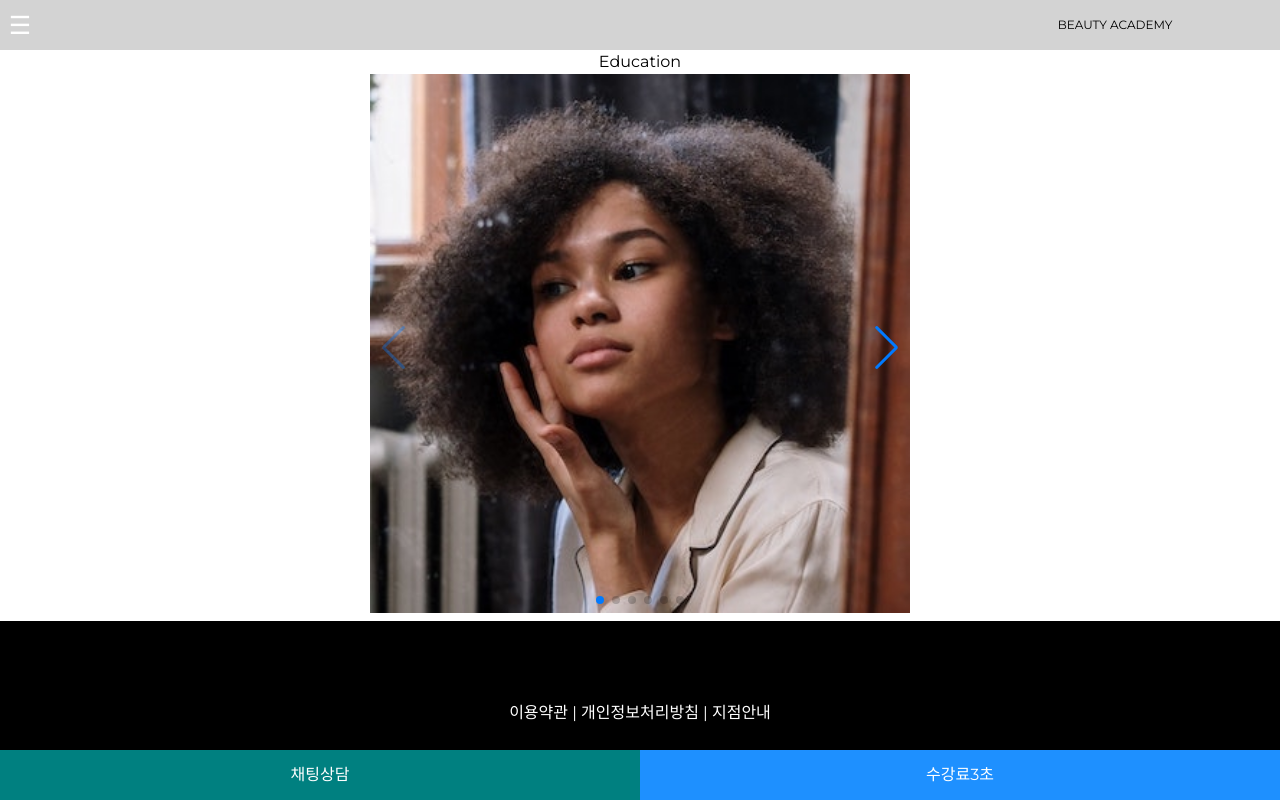
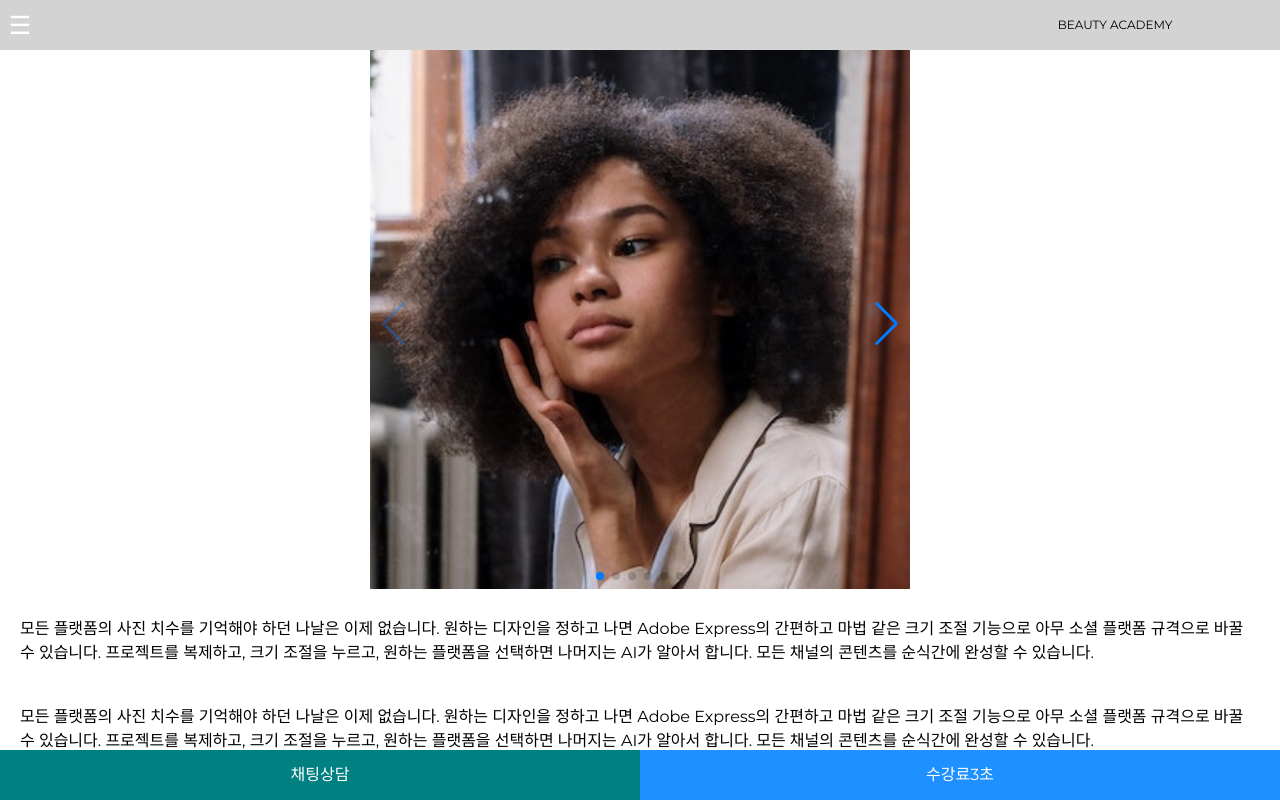
Before and after one commit to zizimoos/beauty-academy, a React (Create React App) app: page /education in a window 1280 px wide. Shown: the top 800 px of the page. Built offline with nearby package versions, Linux system fonts and the light colour scheme.

Commit message:
add textBox

```diff
--- a/src/Components/Carousel/CarouselResponse.js
+++ b/src/Components/Carousel/CarouselResponse.js
@@ -104,7 +104,13 @@ function CarouselResponse(props) {
         showIndicators={true}
         infiniteLoop={true}
         autoPlay={true}
+        interval={5000}
         showThumbs={false}
+        stopOnHover={true}
+        swipeable={true}
+        emulateTouch={true}
+        dynamicHeight={true}
+
         // onChange={onChange}
         // onClickItem={onClickItem}
         // onClickThumb={onClickThumb}
--- a/src/Components/Carousel/CarouselSwiper.js
+++ b/src/Components/Carousel/CarouselSwiper.js
@@ -108,7 +108,7 @@ function CarouselSwiper(props) {
         slidesPerView={1}
         navigation
         pagination={{ clickable: true }}
-        //   scrollbar={{ draggable: true }}
+        // scrollbar={{ draggable: true }}
         a11y={true}
         //   onSwiper={(swiper) => console.log(swiper)}
         //   onSlideChange={() => console.log("slide change")}
--- a/src/Scene/Education.js
+++ b/src/Scene/Education.js
@@ -11,12 +11,28 @@ const Container = styled.div`
   justify-content: center;
   align-items: center;
 `;
-
+const TextBox = styled.div`
+  width: 100vw;
+  padding: 20px;
+`;
 function Education(props) {
   return (
     <Container>
-      <div>Education</div>
       <CarouselSwiper />
+      <TextBox>
+        모든 플랫폼의 사진 치수를 기억해야 하던 나날은 이제 없습니다. 원하는
+        디자인을 정하고 나면 Adobe Express의 간편하고 마법 같은 크기 조절
+        기능으로 아무 소셜 플랫폼 규격으로 바꿀 수 있습니다. 프로젝트를
+        복제하고, 크기 조절을 누르고, 원하는 플랫폼을 선택하면 나머지는 AI가
+        알아서 합니다. 모든 채널의 콘텐츠를 순식간에 완성할 수 있습니다.
+      </TextBox>
+      <TextBox>
+        모든 플랫폼의 사진 치수를 기억해야 하던 나날은 이제 없습니다. 원하는
+        디자인을 정하고 나면 Adobe Express의 간편하고 마법 같은 크기 조절
+        기능으로 아무 소셜 플랫폼 규격으로 바꿀 수 있습니다. 프로젝트를
+        복제하고, 크기 조절을 누르고, 원하는 플랫폼을 선택하면 나머지는 AI가
+        알아서 합니다. 모든 채널의 콘텐츠를 순식간에 완성할 수 있습니다.
+      </TextBox>
     </Container>
   );
 }
--- a/src/Scene/Main.js
+++ b/src/Scene/Main.js
@@ -11,15 +11,38 @@ const Container = styled.div`
   justify-content: center;
   align-items: center;
 `;
+
+const TextBox = styled.div`
+  width: 100vw;
+  padding: 20px;
+`;
 function Main(props) {
   return (
     <Container>
-      <div>Main</div>
       <CarouselResponse />
-      <div>Main</div>
+      <TextBox>
+        모든 플랫폼의 사진 치수를 기억해야 하던 나날은 이제 없습니다. 원하는
+        디자인을 정하고 나면 Adobe Express의 간편하고 마법 같은 크기 조절
+        기능으로 아무 소셜 플랫폼 규격으로 바꿀 수 있습니다. 프로젝트를
+        복제하고, 크기 조절을 누르고, 원하는 플랫폼을 선택하면 나머지는 AI가
+        알아서 합니다. 모든 채널의 콘텐츠를 순식간에 완성할 수 있습니다.
+      </TextBox>
       <CarouselResponse />
-      <div>Main</div>
+      <TextBox>
+        모든 플랫폼의 사진 치수를 기억해야 하던 나날은 이제 없습니다. 원하는
+        디자인을 정하고 나면 Adobe Express의 간편하고 마법 같은 크기 조절
+        기능으로 아무 소셜 플랫폼 규격으로 바꿀 수 있습니다. 프로젝트를
+        복제하고, 크기 조절을 누르고, 원하는 플랫폼을 선택하면 나머지는 AI가
+        알아서 합니다. 모든 채널의 콘텐츠를 순식간에 완성할 수 있습니다.
+      </TextBox>
       <CarouselResponse />
+      <TextBox>
+        모든 플랫폼의 사진 치수를 기억해야 하던 나날은 이제 없습니다. 원하는
+        디자인을 정하고 나면 Adobe Express의 간편하고 마법 같은 크기 조절
+        기능으로 아무 소셜 플랫폼 규격으로 바꿀 수 있습니다. 프로젝트를
+        복제하고, 크기 조절을 누르고, 원하는 플랫폼을 선택하면 나머지는 AI가
+        알아서 합니다. 모든 채널의 콘텐츠를 순식간에 완성할 수 있습니다.
+      </TextBox>
     </Container>
   );
 }
```
